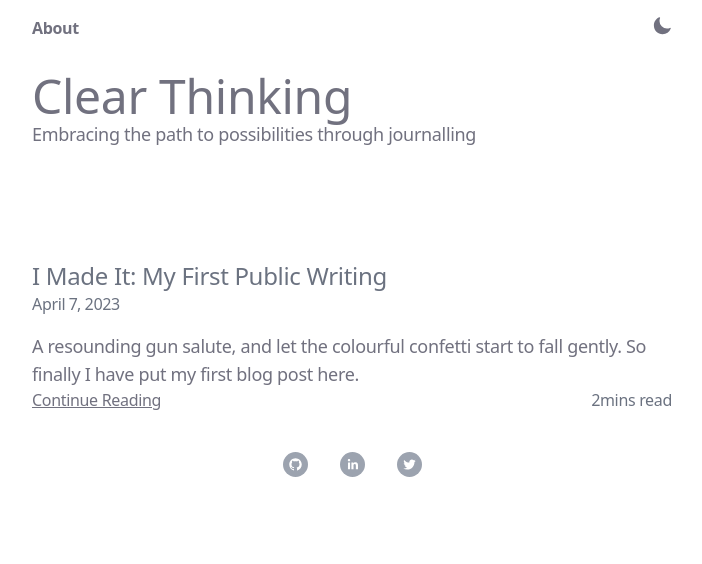
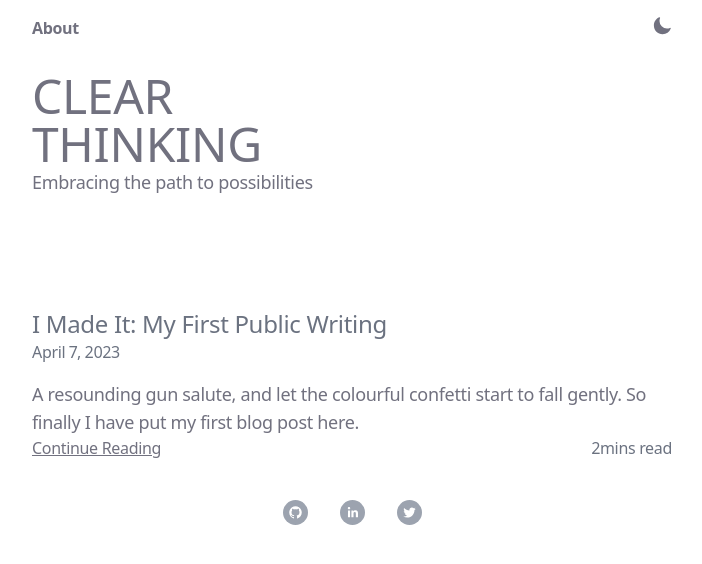
Before and after one commit to victor-eno/vicjournals, a Next.js app: page / in a window 1280 px wide. Shown: the top 564 px of the page, without its empty margins (288-990 px from the left). Built offline with nearby package versions, Linux system fonts and the light colour scheme.

Commit message:
2nd testing changes

```diff
--- a/pages/about.js
+++ b/pages/about.js
@@ -36,11 +36,11 @@ import { ArrowLongRightIcon } from "@heroicons/react/24/outline";
        </nav>
 
        <div className="flex justify-between p-4">
-       <div className="text-5xl font-black left-0 top-0">
-        <h1 className="vic1">
+       <div>
+        <h1 className="vic1 text-5xl font-black left-0">
           VICTOR
         </h1>
-        <h1 className="vic1">
+        <h1 className="vic1 text-5xl font-black left-0">
           ENO
         </h1>
         <p className="vic2">victor underscore eno three four five at
--- a/pages/index.js
+++ b/pages/index.js
@@ -41,10 +41,13 @@ export default function Blog({ posts }) {
        <div className="flex justify-between p-4">
        <div>
        <h1 className="vic1 text-5xl font-base left-0">
-         Clear Thinking
+         CLEAR
+        </h1>
+        <h1 className="vic1 text-5xl font-base left-0">
+         THINKING
         </h1>
         <p className="vic2 font-base">
-        Embracing the path to possibilities through journalling
+        Embracing the path to possibilities
         </p>
         </div>
         </div>
```
